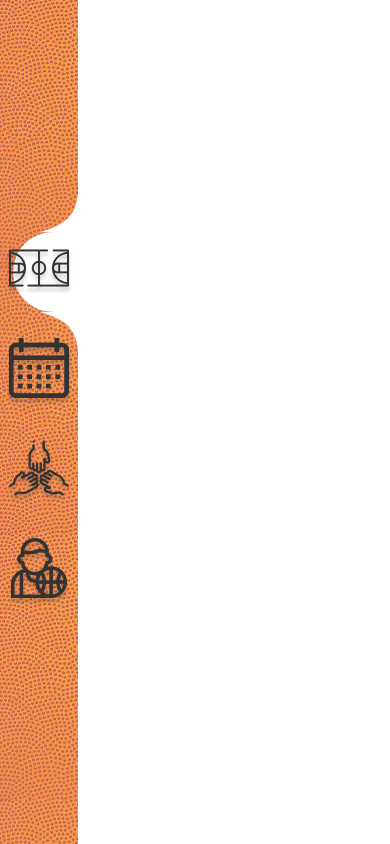
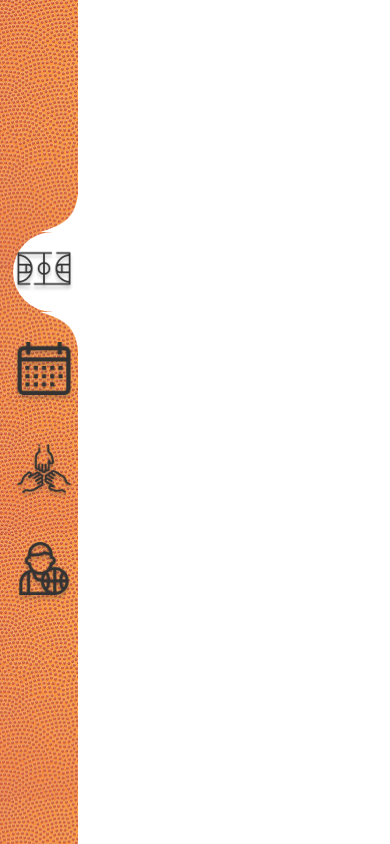
Before and after one commit to Arkistos/stat-manager, a React (Create React App) app: page / in a window 390 px wide. Built offline with nearby package versions, Linux system fonts and the light colour scheme.

Commit message:
Responsive for medium device

```diff
--- a/src/NavigationButton.js
+++ b/src/NavigationButton.js
@@ -39,7 +39,6 @@ export default class NavigationButton extends React.Component{
 
 
         const divStyle = {
-
             display: "flex",
             width: window.innerWidth/5,
             height: "100px",
@@ -55,6 +54,12 @@ export default class NavigationButton extends React.Component{
             zIndex: '2'
         };
 
+        const buttonImageStyle = {
+            width: "60px",
+            height: "60px",
+            marginLeft: "10px"
+        };
+
 
 
         return (
@@ -62,7 +67,7 @@ export default class NavigationButton extends React.Component{
                 <div id={this.props.index} style={divStyle}>
                     {window.innerWidth>900
                         ? this.props.text
-                        : <img src={this.state.imagesButton[this.props.index]}/>
+                        : <img style={buttonImageStyle} src={this.state.imagesButton[this.props.index]} alt={this.props.text}/>
                     }
                 </div>
             </div>
```
